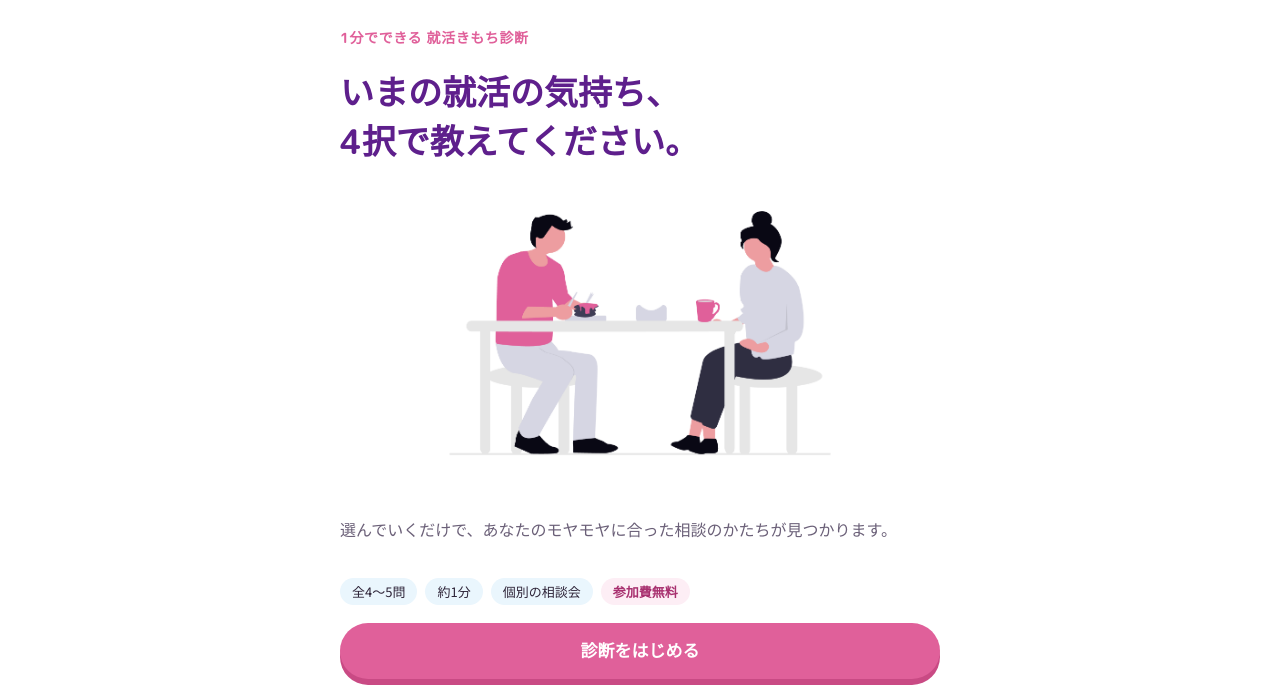
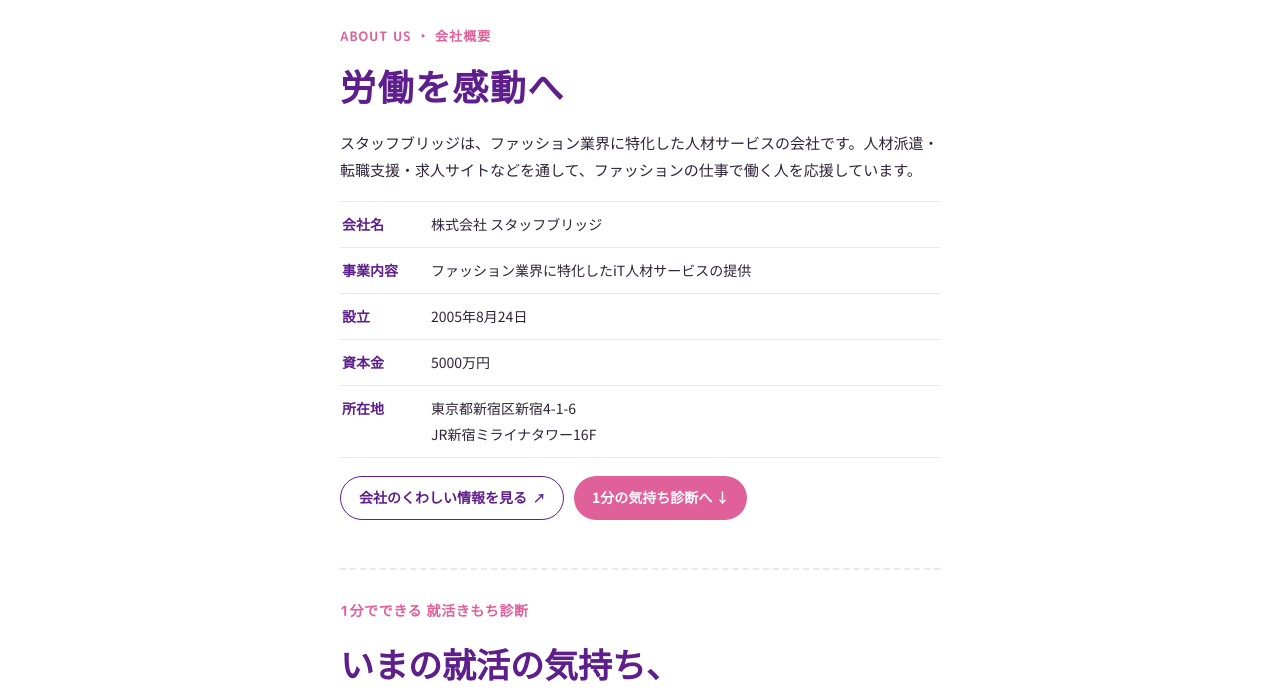
Before and after one commit to staff-bridge/sb-soudan, a plain HTML site: page index.html in a window 1280 px wide. Shown: the part 57-753 px from the top of the page. Drawn offline with Linux system fonts and the light colour scheme.

Commit message:
トップの一番上に会社概要を追加し、気持ち診断をその下に配置
Co-Authored-By: Claude Opus 5.5 <noreply@anthropic.com>

```diff
--- a/index.html
+++ b/index.html
@@ -15,10 +15,30 @@
 <link rel="preconnect" href="https://fonts.googleapis.com">
 <link rel="preconnect" href="https://fonts.gstatic.com" crossorigin>
 <link rel="stylesheet" href="https://fonts.googleapis.com/css2?family=M+PLUS+Rounded+1c:wght@500;700&family=Noto+Sans+JP:wght@400;500;700&display=swap">
-<link rel="stylesheet" href="css/style.css?v=20261117d">
+<link rel="stylesheet" href="css/style.css?v=20261117e">
 <style>
-/* トップ */
-.hero { padding: 28px 0 8px; display: flex; flex-direction: column; gap: 18px; }
+/* 会社概要（トップの一番上） */
+.company { padding: 28px 0 8px; display: flex; flex-direction: column; gap: 14px; }
+.company .eyebrow { font-family: var(--display); color: var(--pink); font-weight: 700; font-size: 13px; letter-spacing: .08em; }
+.company h1 { font-size: clamp(28px, 8vw, 36px); letter-spacing: .04em; }
+.company p { margin: 0; color: var(--fg); font-size: 15px; }
+.co-table { margin: 4px 0 0; border-top: 1.5px solid var(--line); }
+.co-table > div { display: grid; grid-template-columns: 5.5em minmax(0, 1fr); gap: 12px; padding: 10px 2px; border-bottom: 1.5px solid var(--line); font-size: 14px; }
+.co-table dt { color: var(--plum); font-weight: 700; font-family: var(--display); }
+.co-table dd { margin: 0; }
+.co-links { display: flex; flex-wrap: wrap; gap: 10px; margin-top: 4px; }
+.co-links a {
+  display: inline-flex; align-items: center; min-height: 44px; padding: 0 18px; border-radius: 999px;
+  font-size: 14px; font-weight: 700; text-decoration: none; -webkit-tap-highlight-color: transparent;
+}
+.co-more { border: 1.5px solid var(--plum); color: var(--plum); }
+.co-more::after { content: "↗"; margin-left: 6px; font-size: 12px; }
+.co-jump { background: var(--pink); color: #fff; }
+html { scroll-behavior: smooth; }
+@media (prefers-reduced-motion: reduce) { html { scroll-behavior: auto; } }
+
+/* トップ（気持ち診断） */
+.hero { margin-top: 40px; padding: 28px 0 8px; border-top: 2px dashed var(--line); display: flex; flex-direction: column; gap: 18px; }
 .hero .eyebrow { font-family: var(--display); color: var(--pink); font-weight: 700; font-size: 14px; letter-spacing: .04em; }
 .hero h1 { font-size: clamp(26px, 7vw, 34px); }
 .hero .illust { aspect-ratio: 16 / 10; }
@@ -139,7 +159,24 @@
 
   <!-- トップ -->
   <section id="view-top">
-    <div class="hero">
+    <div class="company">
+      <span class="eyebrow rise">ABOUT US ・ 会社概要</span>
+      <h1 class="rise" style="--d:.08s">労働を感動へ</h1>
+      <p class="rise" style="--d:.16s">スタッフブリッジは、ファッション業界に特化した人材サービスの会社です。人材派遣・転職支援・求人サイトなどを通して、ファッションの仕事で働く人を応援しています。</p>
+      <dl class="co-table rise" style="--d:.24s">
+        <div><dt>会社名</dt><dd>株式会社 スタッフブリッジ</dd></div>
+        <div><dt>事業内容</dt><dd>ファッション業界に特化したiT人材サービスの提供</dd></div>
+        <div><dt>設立</dt><dd>2005年8月24日</dd></div>
+        <div><dt>資本金</dt><dd>5000万円</dd></div>
+        <div><dt>所在地</dt><dd>東京都新宿区新宿4-1-6<br>JR新宿ミライナタワー16F</dd></div>
+      </dl>
+      <div class="co-links rise" style="--d:.32s">
+        <a class="co-more" href="https://www.staff-b.com/company/" target="_blank" rel="noopener">会社のくわしい情報を見る</a>
+        <a class="co-jump" href="#shindan">1分の気持ち診断へ ↓</a>
+      </div>
+    </div>
+
+    <div class="hero" id="shindan">
       <span class="eyebrow rise">1分でできる 就活きもち診断</span>
       <h1 class="rise" style="--d:.1s">いまの就活の気持ち、<br>4択で教えてください。</h1>
       <div class="illust floaty rise" style="--d:.25s" data-img="hero.png"></div>
@@ -233,11 +270,11 @@
   </div>
 </footer>
 
-<script src="js/config.js?v=20261117d"></script>
-<script src="js/analytics.js?v=20261117d"></script>
-<script src="js/content.js?v=20261117d"></script>
-<script src="js/vendor/budoux-ja-0.6.4.min.js?v=20261117d"></script>
-<script src="js/common.js?v=20261117d"></script>
-<script src="js/quiz.js?v=20261117d"></script>
+<script src="js/config.js?v=20261117e"></script>
+<script src="js/analytics.js?v=20261117e"></script>
+<script src="js/content.js?v=20261117e"></script>
+<script src="js/vendor/budoux-ja-0.6.4.min.js?v=20261117e"></script>
+<script src="js/common.js?v=20261117e"></script>
+<script src="js/quiz.js?v=20261117e"></script>
 </body>
 </html>
```
Also changed, not shown: entry.html (+7 -7 lines), 1 other file.
